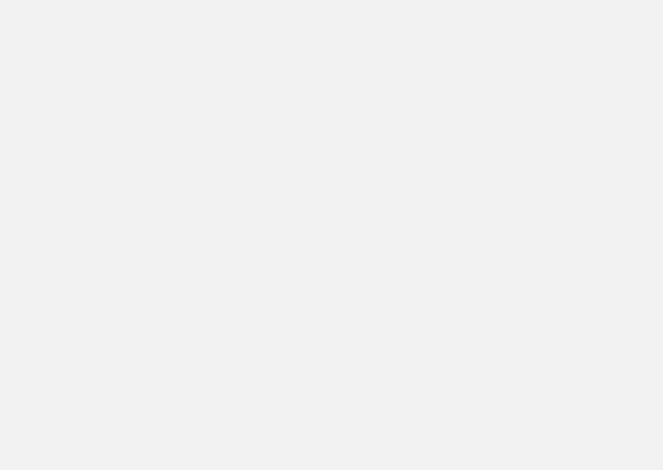
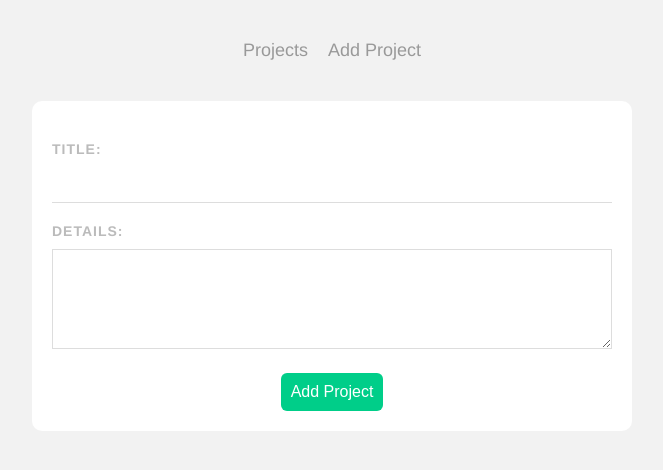
Before and after one commit to ealvar29/Project-Planner-Vue-3, a Vue app in the folder planner/: page /projects/1 in a window 1280 px wide. Before the commit this address had no page. Shown: the top 470 px of the page, without its empty margins (308-971 px from the left). Built offline with nearby package versions, Linux system fonts and the light colour scheme; no server answers.

Commit message:
adding edit view

```diff
--- a/planner/src/App.vue
+++ b/planner/src/App.vue
@@ -1,7 +1,14 @@
 <template>
+  <Navbar/>
   <router-view/>
 </template>
+<script>
+import Navbar from './components/Navbar.vue'
 
+export default {
+  components: { Navbar}
+}
+</script>
 <style>
 body {
   background: #f2f2f2;
--- /dev/null
+++ b/planner/src/components/Navbar.vue
@@ -0,0 +1,30 @@
+<template>
+  <nav class="main-nav">
+      <router-link :to="{ name: 'Home'}">Projects</router-link>
+      <router-link :to="{ name: 'AddProject'}">Add Project</router-link>
+  </nav>
+</template>
+
+<script>
+export default {
+
+}
+</script>
+
+<style>
+ .main-nav {
+    text-align: center;
+    margin: 40px auto;
+  }
+  .main-nav a{
+    display: inline-block;
+    text-decoration: none;
+    margin: 0 10px;
+    color: #999;
+    font-size: 18px;
+  }
+  a.router-link-active {
+    border-bottom: 2px solid #00ce89;
+    padding-bottom: 4px;
+  }
+</style>
--- a/planner/src/components/SingleProject.vue
+++ b/planner/src/components/SingleProject.vue
@@ -3,8 +3,10 @@
     <div class="actions">
       <h3 @click="showDetails = !showDetails">{{ project.title }}</h3>
       <div class="icons">
+        <router-link :to="{ name: 'EditProject', params: { id: project.id}}">
+          <span class="material-icons">edit</span>
+        </router-link>
         <span @click="deleteProject" class="material-icons">delete</span>
-        <span class="material-icons">edit</span>
         <span @click="toggleComplete" class="material-icons tick">done</span>
       </div>
     </div>
@@ -43,8 +45,7 @@
 };
 </script>
 
-<style scoped>
-  .project {
+<style scoped>.project {
     margin: 20px auto;
     background: white;
     padding: 10px 20px;
--- a/planner/src/router/index.js
+++ b/planner/src/router/index.js
@@ -1,6 +1,7 @@
 import { createRouter, createWebHistory } from 'vue-router'
 import Home from '../views/Home.vue'
 import AddProject from '../views/AddProject.vue'
+import EditProject from '../views/EditProject.vue'
 
 const routes = [
   {
@@ -12,6 +13,12 @@
     path: '/add',
     name: 'AddProject',
     component: AddProject
+  },
+  {
+    path: '/projects/:id',
+    name: 'EditProject',
+    component: EditProject,
+    props: true
   }
 ]
 
--- a/planner/src/views/AddProject.vue
+++ b/planner/src/views/AddProject.vue
@@ -18,7 +18,18 @@
         },
         methods: {
             handleSubmit() {
-
+                let project = {
+                  title: this.title,
+                  details: this.details,
+                  complete: false
+                }
+                fetch('http://localhost:3000/projects', {
+                  method: 'POST',
+                  headers: { 'Content-Type': 'application/json'},
+                  body: JSON.stringify(project)
+                }).then(() => {
+                  this.$router.push('/')
+                }).catch((error) => console.log(error))
             }
         }
     }
--- /dev/null
+++ b/planner/src/views/EditProject.vue
@@ -0,0 +1,54 @@
+<template>
+  <form @submit.prevent="EditProject">
+        <label>Title:</label>
+        <input required v-model="title" type="text" />
+        <label>Details:</label>
+        <textarea required v-model="details"></textarea>
+        <button>Add Project</button>
+    </form>
+</template>
+
+<script>
+export default {
+  props: ['id'],
+  data() {
+    return {
+      title: '',
+      details: '',
+      uri: `http://localhost:3000/projects/${this.id}`
+    }
+  },
+  methods:{
+    EditProject() {
+      let project = {
+        title: this.title,
+        details: this.details
+      }
+      fetch(this.uri, {
+        method: 'PATCH',
+        headers: { 'Content-Type': 'application/json' },
+        body: JSON.stringify(project)
+      })
+      .then(() => {
+        this.$emit('complete', this.project.id)
+      })
+      .then(() => {
+        this.$router.push('/')
+      })
+      .catch(err => console.log(err))
+    }
+  },
+  mounted(){
+    fetch(this.uri)
+    .then(res => res.json())
+    .then(data => {
+      this.title = data.title,
+      this.details = data.details
+    })
+  }
+}
+</script>
+
+<style>
+
+</style>
```
Also changed, not shown: planner/data/db.json (+12 -0 lines).
